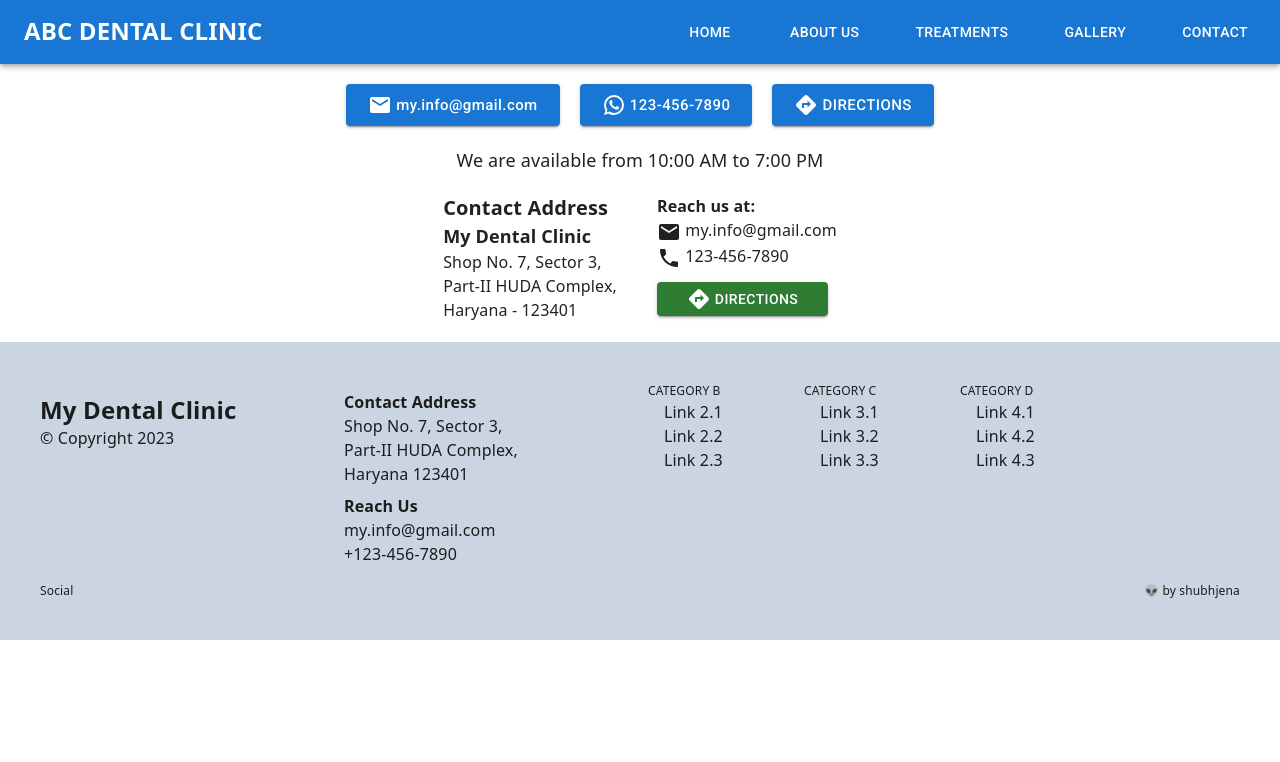
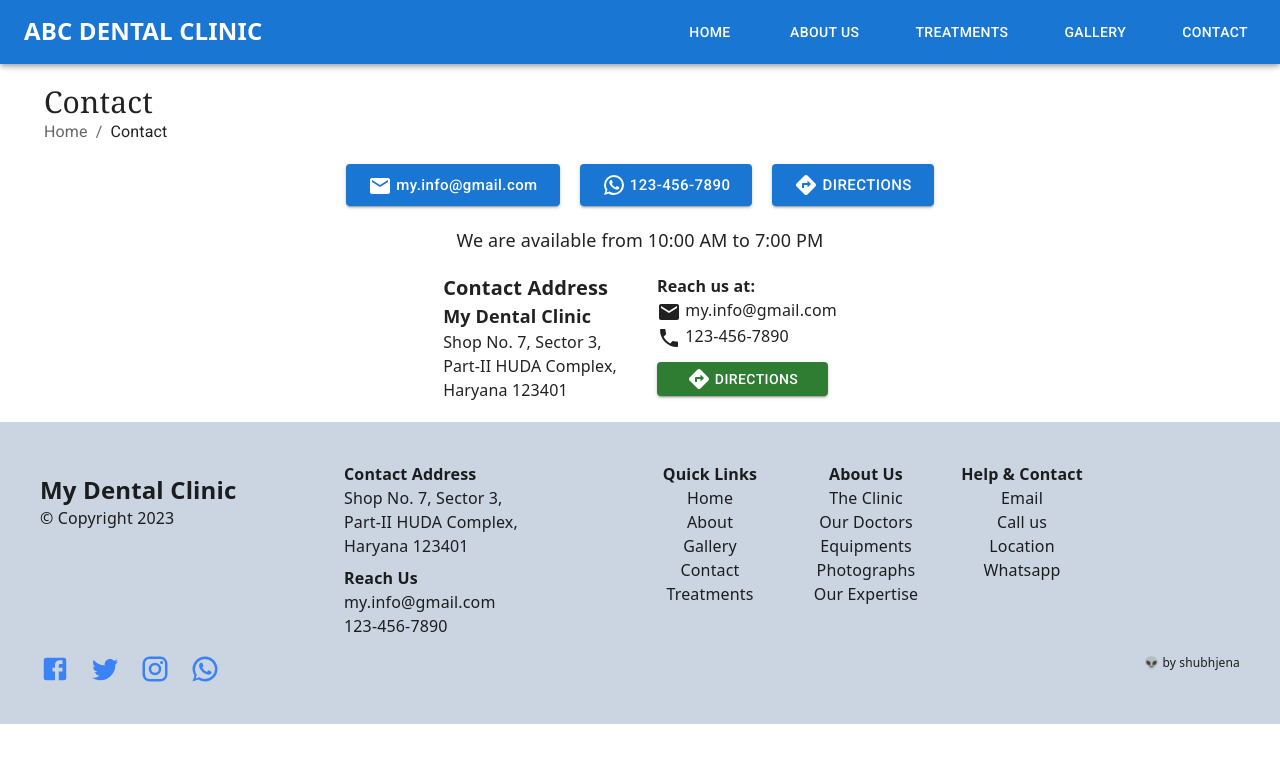
Before and after one commit to shubhjena/MyDentalClinic, a React (Create React App) app: page /contact in a window 1280 px wide. Shown: the top 762 px of the page. Built offline with nearby package versions, Linux system fonts and the light colour scheme.

Commit message:
refactor: add common file for all user constant data
move all constant variable to lib folder and update the reference in code

```diff
--- /dev/null
+++ b/src/lib/userInfo.js
@@ -0,0 +1,30 @@
+// contact details
+export const NAME = "My Dental Clinic";
+export const EMAIL = "my.info@gmail.com";
+export const PHONE = "123-456-7890";
+export const TEXT_MSG = "Hi, I would like to book an appointment with the dentist!";
+export const ADDRESS = {
+  line1:'Shop No. 7, Sector 3,',
+  line2:'Part-II HUDA Complex,',
+  line3:'Haryana 123401',
+};
+export const GOOGLE_MAPS_DIRECTION = () => {
+  const latitude = 28.612912; // Replace with the latitude of your desired location
+  const longitude = 77.2253895; // Replace with the longitude of your desired location
+  const mapUrl = `https://www.google.com/maps?q=${latitude},${longitude}`;
+
+  window.open(mapUrl, "_blank");
+};
+
+//social media
+export const FACEBOOK_ID = '';
+export const INSTAGRAM_ID = '';
+export const WHATSAPP_ID = `https://api.whatsapp.com/send?phone=91${PHONE}&text=${TEXT_MSG}`;
+export const TWITTER_ID = '';
+
+export const clinicStats = [
+  { title: "Dental Filling", value: "800", colour: "bg-red-500" },
+  { title: "Root Canal Treatment", value: "500", colour: "bg-yellow-500" },
+  { title: "Dental Implants", value: "100", colour: "bg-blue-500" },
+  { title: "Orthodontic Treatments", value: "100", colour: "bg-green-500" },
+];
--- a/src/pages/Contacts.js
+++ b/src/pages/Contacts.js
@@ -1,47 +1,48 @@
-import React from "react";
 import Button from "@mui/material/Button";
 import DirectionsIcon from "@mui/icons-material/Directions";
 import PhoneIcon from "@mui/icons-material/Phone";
 import EmailIcon from "@mui/icons-material/Email";
 import WhatsAppIcon from '@mui/icons-material/WhatsApp';
-import { ReportGmailerrorred } from "@mui/icons-material";
+import Typography from "@mui/material/Typography";
+import { Breadcrumbs } from '@mui/material';
+import Toolbar from "@mui/material/Toolbar";
+import { Link } from 'react-router-dom';
+import { PHONE, EMAIL, TEXT_MSG,ADDRESS, GOOGLE_MAPS_DIRECTION, NAME } from "../lib/userInfo";
+
 
 function Contacts() {
-  const email = "my.info@gmail.com";
-  const phone = "123-456-7890";
-  const text = "Hi, I would like to book an appointment with the dentist!";
-
-  const handleButtonClick = () => {
-    const latitude = 28.612912; // Replace with the latitude of your desired location
-    const longitude = 77.2253895; // Replace with the longitude of your desired location
-    const mapUrl = `https://www.google.com/maps?q=${latitude},${longitude}`;
-
-    window.open(mapUrl, "_blank");
-  };
 
   return (
     <div className="flex flex-col p-5">
+      <Toolbar className="flex flex-col pb-5">
+        <h2 className="text-3xl font-serif mr-auto">Contact</h2>
+        <div className=" mr-auto">
+          <Breadcrumbs aria-label="breadcrumb">
+            <Link to="/">Home</Link>
+            <Typography color="text.primary">Contact</Typography>
+          </Breadcrumbs>
+        </div>
+      </Toolbar>
       <div className="flex flex-wrap gap-5 justify-center">
         <Button
           style={{ textTransform: "none" }}
-          onClick={`mailto:${email}`}
           variant="contained"
           size="large"
           className=""
-        >
+        ><a href={`mailto:${EMAIL}`}>
           <EmailIcon />
-          &nbsp;{email}
+          &nbsp;{EMAIL}</a>
         </Button>
         <a
-          href={`https://api.whatsapp.com/send?phone=91${phone}&text=${text}`}
+          href={`https://api.whatsapp.com/send?phone=91${PHONE}&text=${TEXT_MSG}`}
           target="blank"
         >
           <Button variant="contained" size="large">
             <WhatsAppIcon />
-            &nbsp;{phone}
+            &nbsp;{PHONE}
           </Button>
         </a>
-        <Button onClick={handleButtonClick} variant="contained" size="large">
+        <Button onClick={GOOGLE_MAPS_DIRECTION} variant="contained" size="large">
           <DirectionsIcon />
           &nbsp;Directions
         </Button>
@@ -50,14 +51,18 @@ function Contacts() {
       <div className="flex flex-wrap gap-10 justify-center font-sans">
         <div>
             <h2 className='text-xl font-bold'>Contact Address</h2>
-            <h2 className='text-lg font-semibold font-sans'>My Dental Clinic</h2>
-            <p>Shop No. 7, Sector 3,<br/>Part-II HUDA Complex,<br/> Haryana - 123401</p>
+            <h2 className='text-lg font-semibold font-sans'>{NAME}</h2>
+            <div>
+              {Object.values(ADDRESS).map((line, index) => (
+                <p key={index}>{line}</p>
+              ))}
+            </div>
         </div>
         <div>
             <h4 className='font-semibold'>Reach us at:</h4>
-            <p><EmailIcon/>&nbsp;{email}</p>
-            <p><PhoneIcon/>&nbsp;{phone}</p>
-            <Button style={{ marginTop: "12px", padding:"5px 30px" }} onClick={handleButtonClick} variant="contained" color="success">
+            <p><EmailIcon/>&nbsp;{EMAIL}</p>
+            <p><PhoneIcon/>&nbsp;{PHONE}</p>
+            <Button style={{ marginTop: "12px", padding:"5px 30px" }} onClick={GOOGLE_MAPS_DIRECTION} variant="contained" color="success">
                 <DirectionsIcon />&nbsp;Directions
             </Button>
         </div>
--- a/src/pages/Footer.js
+++ b/src/pages/Footer.js
@@ -1,5 +1,21 @@
 import Box from "@mui/material/Box";
 import Grid from "@mui/material/Unstable_Grid2";
+import {
+  EMAIL,
+  NAME,
+  PHONE,
+  ADDRESS,
+  GOOGLE_MAPS_DIRECTION,
+  FACEBOOK_ID,
+  INSTAGRAM_ID,
+  TWITTER_ID,
+  WHATSAPP_ID,
+} from "../lib/userInfo";
+import { Link } from "react-router-dom";
+import FacebookIcon from "@mui/icons-material/Facebook";
+import InstagramIcon from "@mui/icons-material/Instagram";
+import WhatsAppIcon from "@mui/icons-material/WhatsApp";
+import TwitterIcon from "@mui/icons-material/Twitter";
 
 function footer() {
   return (
@@ -7,70 +23,85 @@ function footer() {
       <Grid container spacing={2}>
         <Grid xs={12} md={3} lg={3}>
           <div className="pt-3">
-            <h2 className="text-2xl font-extrabold font-sans">
-              My Dental Clinic
-            </h2>
+            <h2 className="text-2xl font-extrabold font-sans"><Link to='/'>{NAME}</Link></h2>
             <div>© Copyright 2023</div>
           </div>
         </Grid>
         <Grid xs={12} md={4} lg={3}>
           <div>
-            <h4 className="mt-2 font-bold">Contact Address</h4>
-            <p>
-              Shop No. 7, Sector 3,
-              <br />
-              Part-II HUDA Complex,
-              <br /> Haryana 123401
-            </p>
+            <h4 className="font-bold">Contact Address</h4>
+            <div>
+              {Object.values(ADDRESS).map((line, index) => (
+                <p key={index}>{line}</p>
+              ))}
+            </div>
             <h4 className="mt-2 font-bold">Reach Us</h4>
-            <p>my.info@gmail.com</p>
-            <p>+123-456-7890</p>
+            <p>{EMAIL}</p>
+            <p>{PHONE}</p>
           </div>
         </Grid>
         <Grid container xs={12} md={5} lg={6} spacing={4}>
           <Grid xs={6} lg={3}>
-            <div>
-              <Box
-                id="category-b"
-                sx={{ fontSize: "12px", textTransform: "uppercase" }}
-              >
-                Category B
-              </Box>
-              <Box component="ul" aria-labelledby="category-b" sx={{ pl: 2 }}>
-                <li>Link 2.1</li>
-                <li>Link 2.2</li>
-                <li>Link 2.3</li>
-              </Box>
+            <div className="text-center">
+              <h2 className="font-bold">Quick Links</h2>
+              <ul>
+                <li>
+                  <Link to="/">Home</Link>
+                </li>
+                <li>
+                  <Link to="about">About</Link>
+                </li>
+                <li>
+                  <Link to="gallery">Gallery</Link>
+                </li>
+                <li>
+                  <Link to="contact">Contact</Link>
+                </li>
+                <li>
+                  <Link to="treatments">Treatments</Link>
+                </li>
+              </ul>
             </div>
           </Grid>
           <Grid xs={6} lg={3}>
-            <div>
-              <Box
-                id="category-c"
-                sx={{ fontSize: "12px", textTransform: "uppercase" }}
-              >
-                Category C
-              </Box>
-              <Box component="ul" aria-labelledby="category-c" sx={{ pl: 2 }}>
-                <li>Link 3.1</li>
-                <li>Link 3.2</li>
-                <li>Link 3.3</li>
-              </Box>
+            <div className="text-center">
+              <h2 className="font-bold">About Us</h2>
+              <ul>
+                <li>
+                  <Link to="about#about-us">The Clinic</Link>
+                </li>
+                <li>
+                  <Link to="about#the-expert">Our Doctors</Link>
+                </li>
+                <li>
+                  <Link to="about#technology">Equipments</Link>
+                </li>
+                <li>
+                  <Link to="gallery">Photographs</Link>
+                </li>
+                <li>
+                  <Link to="/#our-expertise">Our Expertise</Link>
+                </li>
+              </ul>
             </div>
           </Grid>
           <Grid xs={6} lg={3}>
-            <div>
-              <Box
-                id="category-d"
-                sx={{ fontSize: "12px", textTransform: "uppercase" }}
-              >
-                Category D
-              </Box>
-              <Box component="ul" aria-labelledby="category-d" sx={{ pl: 2 }}>
-                <li>Link 4.1</li>
-                <li>Link 4.2</li>
-                <li>Link 4.3</li>
-              </Box>
+            <div className="text-center">
+              <h2 className="font-bold">Help & Contact</h2>
+              <ul>
+                <li>
+                  <a href={`mailto:${EMAIL}`}>Email</a>
+                </li>
+                <li>
+                  <a href="tel:5551234567">Call us</a>
+                </li>
+                <li onClick={GOOGLE_MAPS_DIRECTION} className="cursor-pointer">Location</li>
+                <li>
+                  <a href={WHATSAPP_ID} target="blank">
+                    Whatsapp
+                  </a>
+                </li>
+              </ul>
             </div>
           </Grid>
         </Grid>
@@ -83,7 +114,20 @@ function footer() {
           sx={{ fontSize: "12px" }}
         >
           <Grid sx={{ order: { xs: 2, sm: 1 } }}>
-            <div>Social</div>
+            <div className="flex gap-5 text-blue-500">
+              <a target="blank" href={FACEBOOK_ID} className="hover:text-white">
+                <FacebookIcon sx={{ fontSize: 30 }}/>
+              </a>
+              <a target="blank" href={TWITTER_ID} className="hover:text-white">
+                <TwitterIcon sx={{ fontSize: 30 }}/>
+              </a>
+              <a target="blank" href={INSTAGRAM_ID} className="hover:text-white">
+                <InstagramIcon sx={{ fontSize: 30 }}/>
+              </a>
+              <a target="blank" href={WHATSAPP_ID} className="hover:text-white">
+                <WhatsAppIcon sx={{ fontSize: 30 }}/>
+              </a>
+            </div>
           </Grid>
           <Grid container columnSpacing={1} sx={{ order: { xs: 1, sm: 2 } }}>
             <Grid>
```
